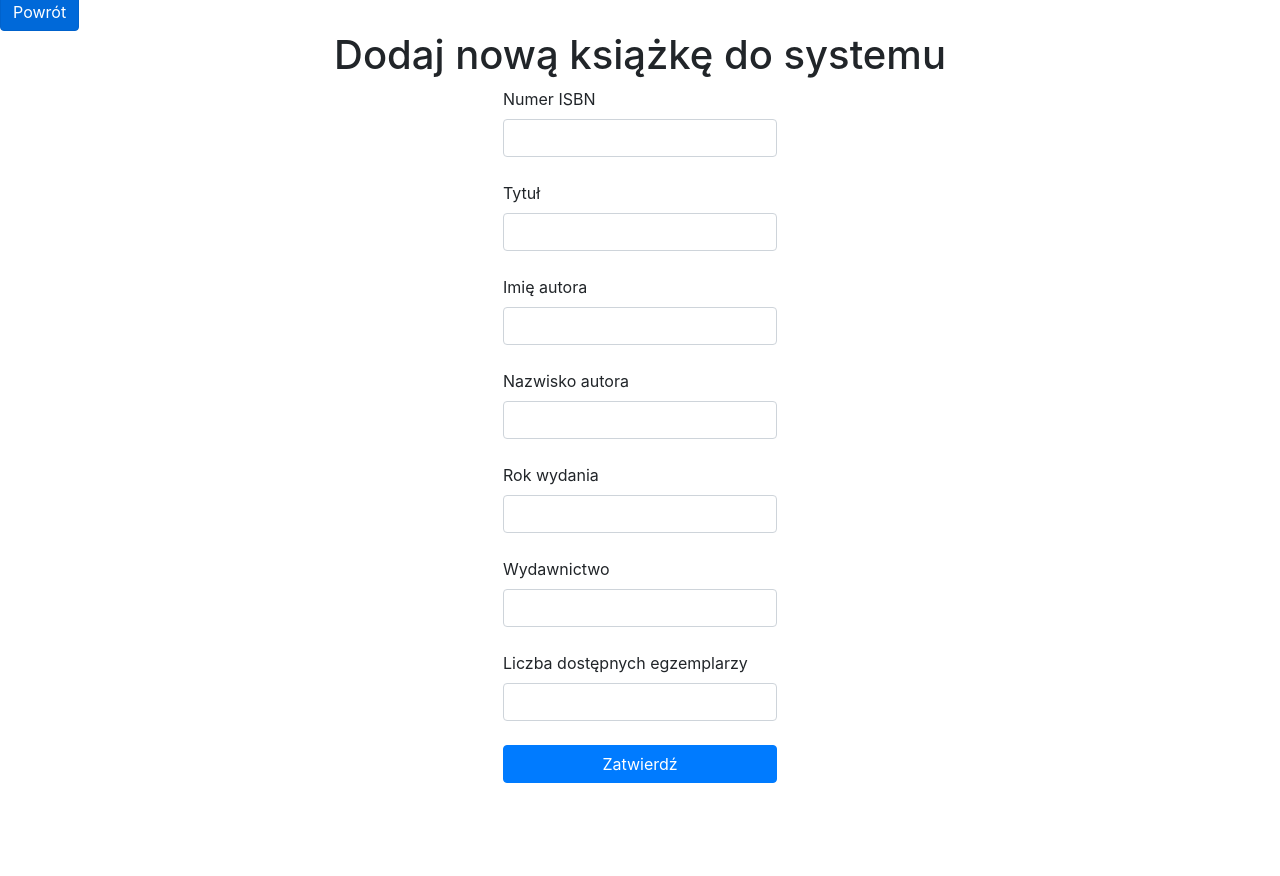
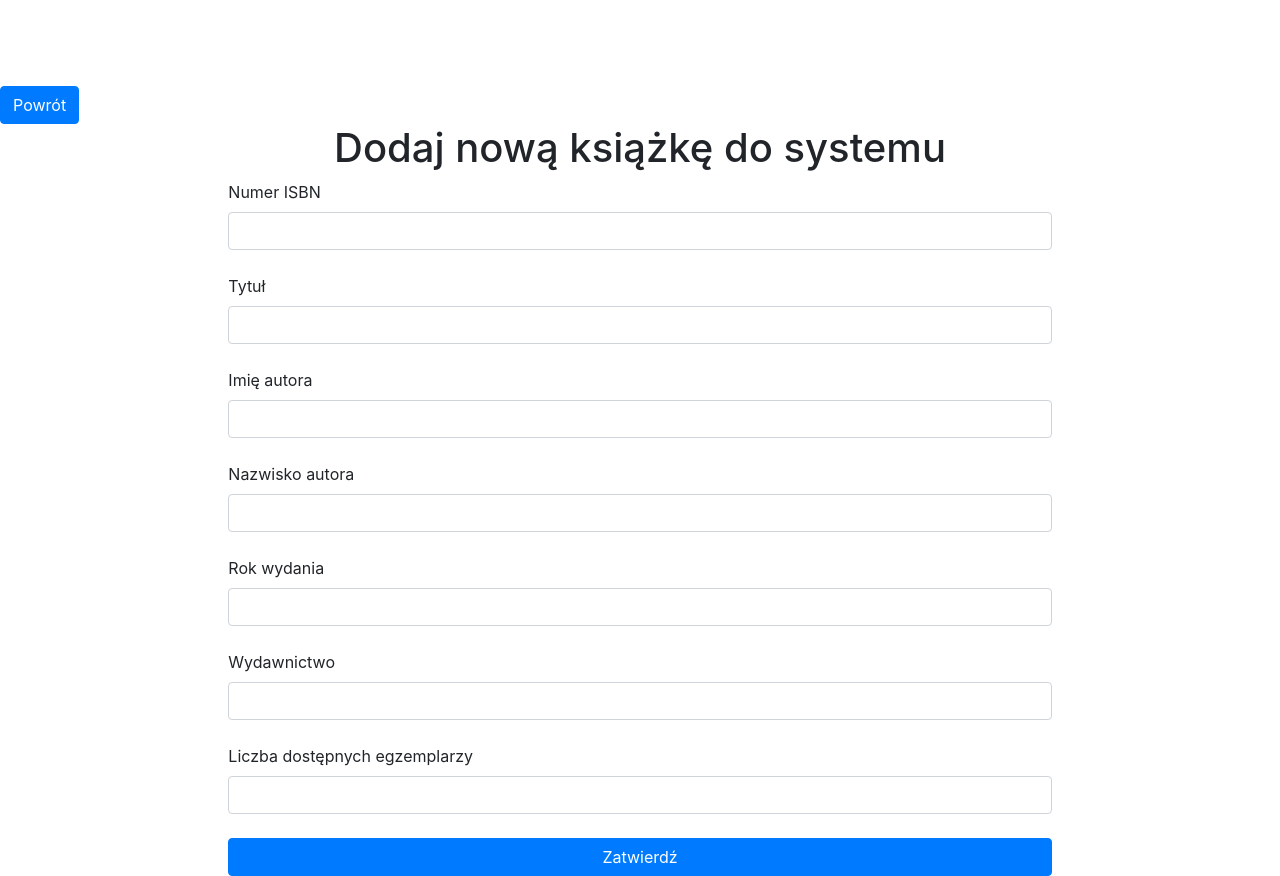
Before and after one commit to jasina007/library, a Flask app: page /newBook in a window 1280 px wide. Before the commit the page ends 783 px from the top, so only its background shows below. Run offline with Flask 3, Linux system fonts and the light colour scheme; the visitor is signed in with stand-in values (Sample User, id 1); some libraries are stand-ins or nearby versions.

Commit message:
change width of form

```diff
--- a/templates/addBook.html
+++ b/templates/addBook.html
@@ -24,7 +24,7 @@
       {% endif %}
       {% endwith %}
     <h1>Dodaj nową książkę do systemu</h1>
-    <form method="POST" action ="/newBook">
+    <form method="POST" action ="/newBook" class="col-md-8">
         <div class="form-outline mb-4">
             <label class="form-label" for="isbn">Numer ISBN</label>
             <input type="text" id="isbn" name="isbn" class="form-control" maxlength="13" required/>
```
